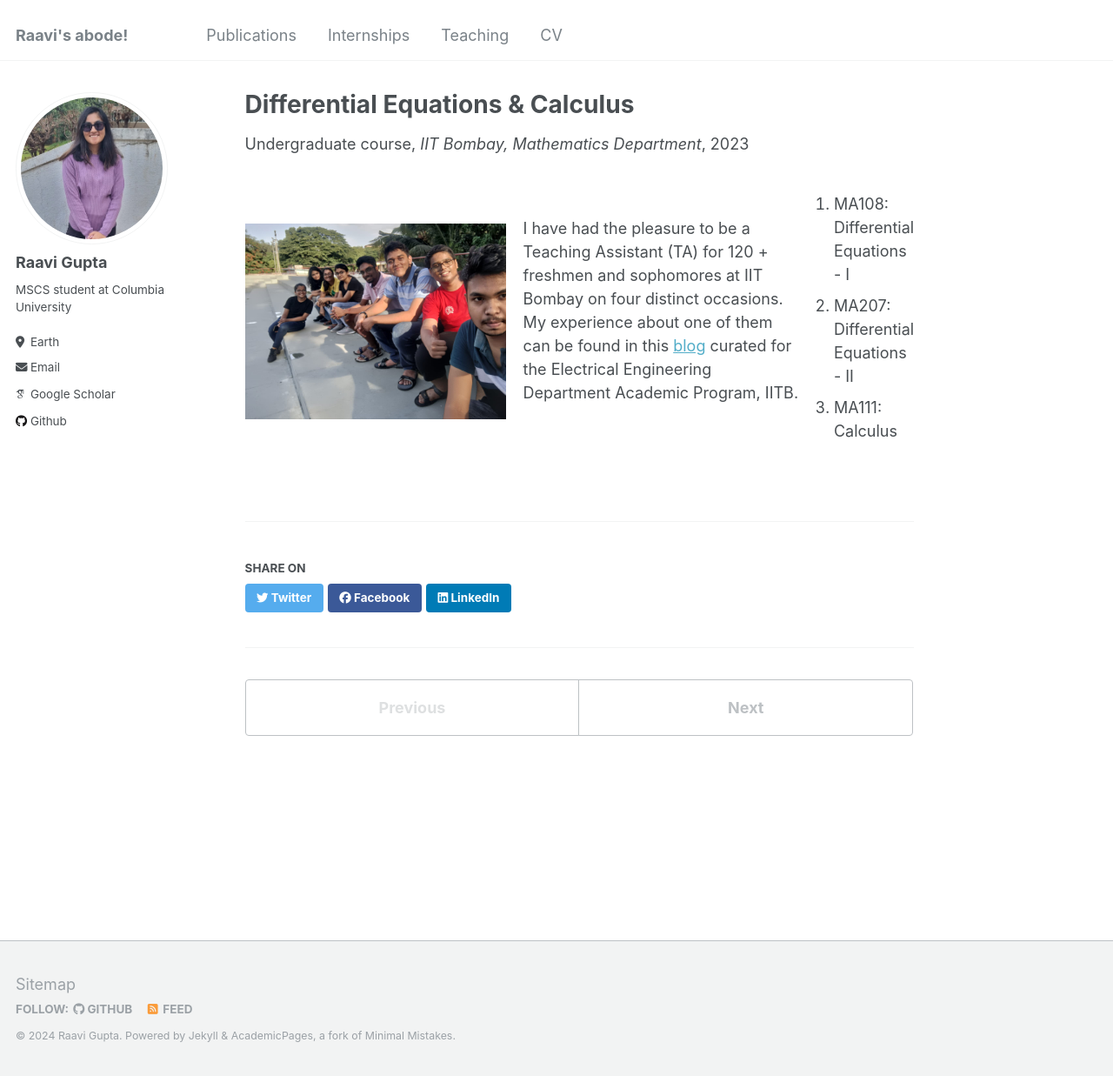
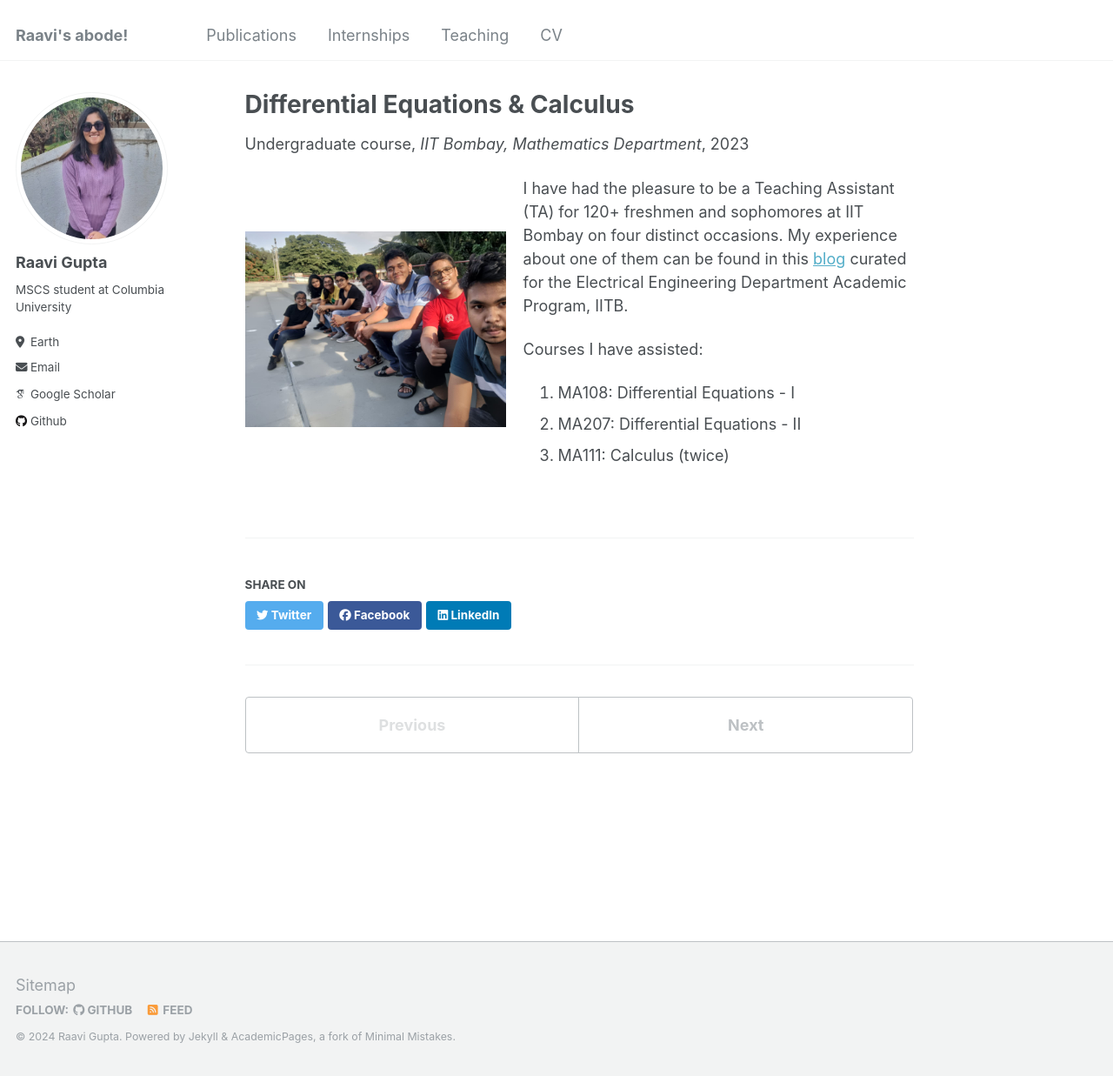
Before and after one commit to raavi02/raavi02.github.io, a Jekyll site: the page built from _teaching/MA-courses.md, in a window 1280 px wide and 1237 px high. Shown: the whole window at 87% size. Built offline with Jekyll 4.4.1, drawn with Linux system fonts in a browser that asks for light colours; some web fonts are replaced.

Commit message:
taship changed a bit

```diff
--- a/_teaching/MA-courses.md
+++ b/_teaching/MA-courses.md
@@ -10,11 +10,15 @@ location: "Mumbai, India"
 
 <div style="display: flex; align-items: center;">
   <img src="../images/tutees.jpg" alt="Me (in yelllow T-shirt) with the tutees (quite few cause of the last day) after giving them a treat!)" width="300" style="margin-right: 20px;">
-  <p>I have had the pleasure to be a Teaching Assistant (TA) for 120 + freshmen and sophomores at IIT Bombay on four distinct occasions. My experience about one of them can be found in this <a href="https://ee-damp.github.io/2022-12-21-TAship_blogs_MA111/" target="_blank">blog</a> curated for the Electrical Engineering Department Academic Program, IITB.
-<ol>
-    <li>MA108: Differential Equations - I</li>
-    <li>MA207: Differential Equations - II</li>
-    <li>MA111: Calculus</li>
-</ol>
-</p>
+ <div>
+    <p>
+      I have had the pleasure to be a Teaching Assistant (TA) for 120+ freshmen and sophomores at IIT Bombay on four distinct occasions. My experience about one of them can be found in this <a href="https://ee-damp.github.io/2022-12-21-TAship_blogs_MA111/" target="_blank">blog</a> curated for the Electrical Engineering Department Academic Program, IITB.
+    </p>
+    <p>Courses I have assisted:</p>
+    <ol>
+        <li>MA108: Differential Equations - I</li>
+        <li>MA207: Differential Equations - II</li>
+        <li>MA111: Calculus (twice)</li>
+    </ol>
+  </div>
 </div>
```
